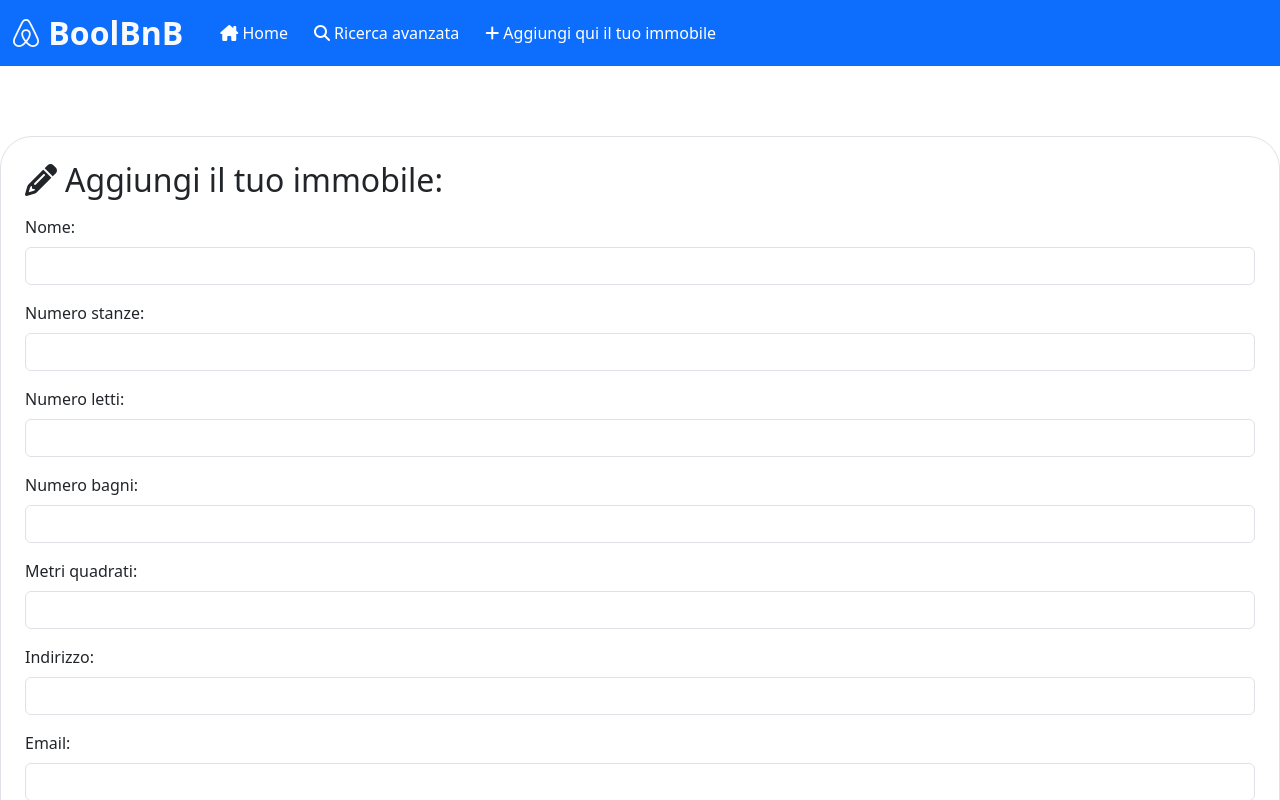
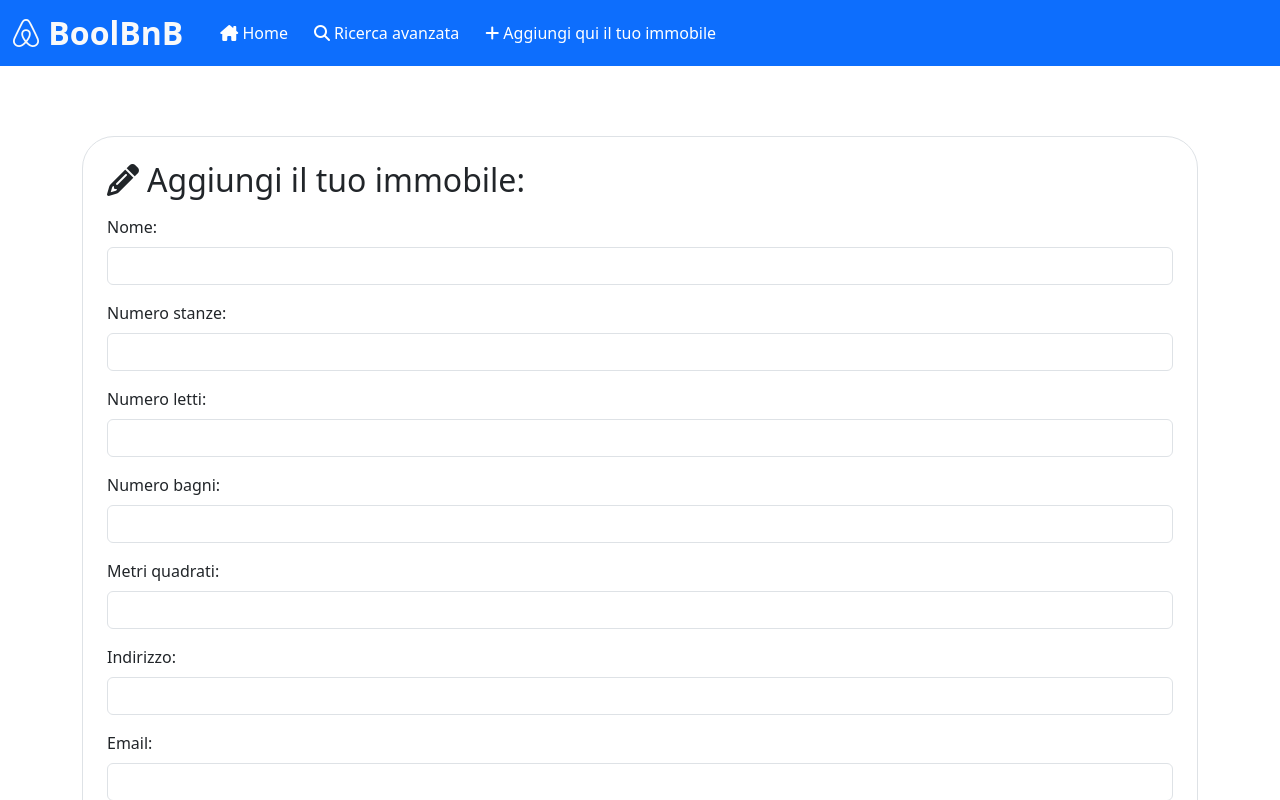
Before and after one commit to carlo191/BoolB-B-Front-End, a React (Vite) app: page /add in a window 1280 px wide. Shown: the top 800 px of the page. Built offline with nearby package versions, Linux system fonts and the light colour scheme; no server answers.

Commit message:
stile addpage

```diff
--- a/src/pages/AddPage.jsx
+++ b/src/pages/AddPage.jsx
@@ -1,4 +1,12 @@
 import FormHouse from "../components/FormHouse/FormHouse";
 export default function AddPage() {
-  return <FormHouse />;
+	return (
+		<div className="container">
+			<div className="row">
+				<div className="col-12">
+					<FormHouse />
+				</div>
+			</div>
+		</div>
+	);
 }
```
